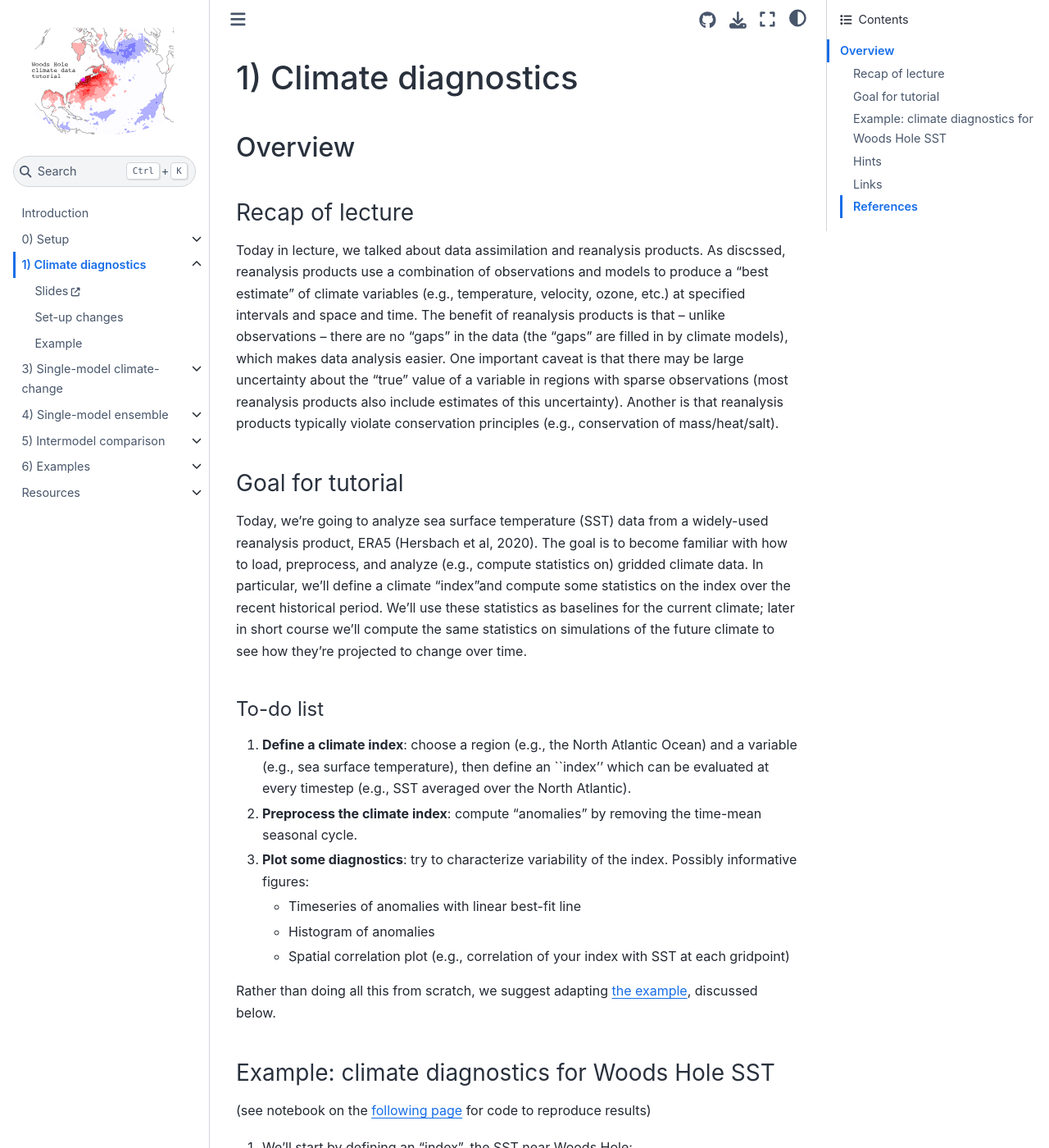
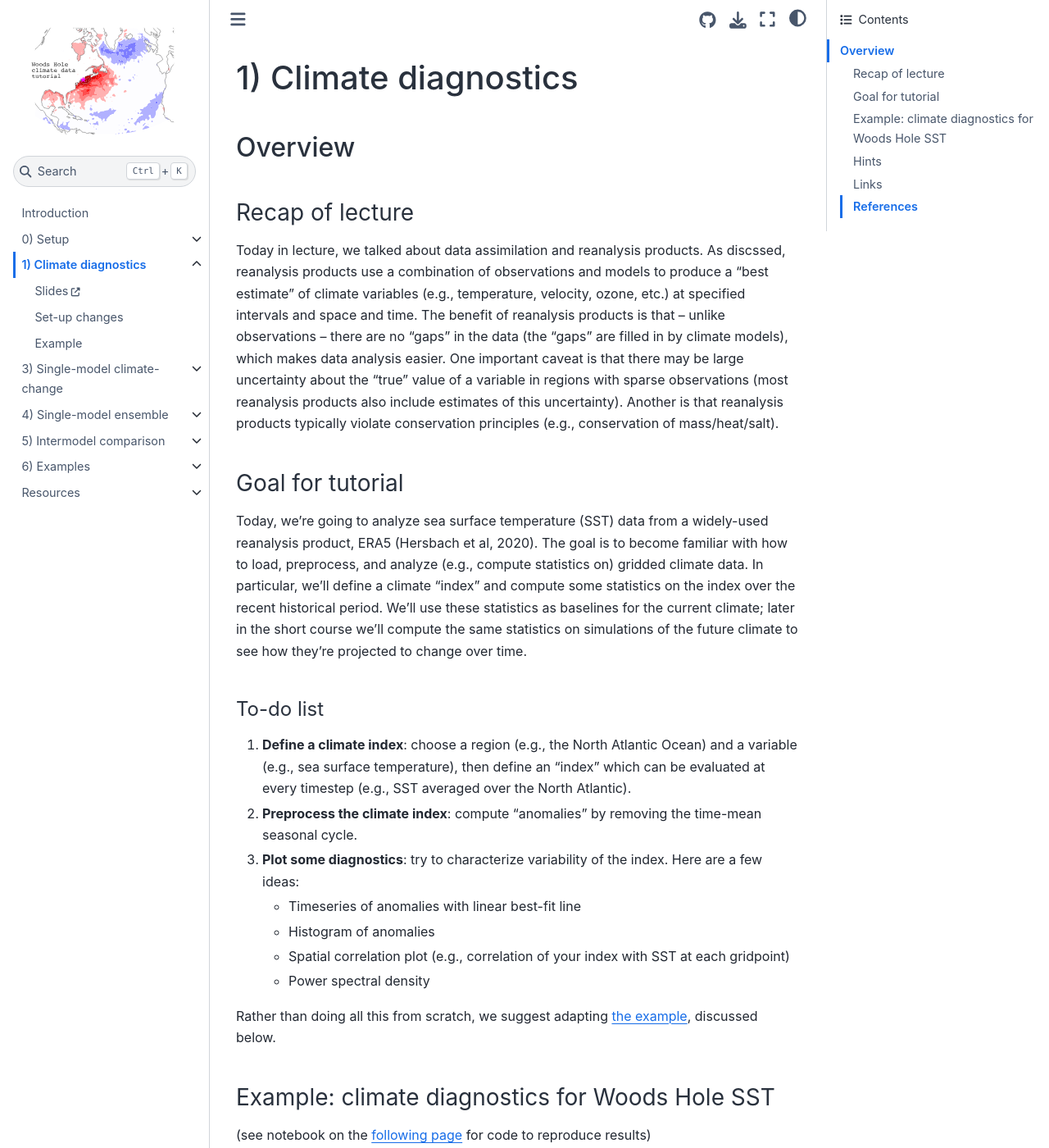
Before and after one commit to ktcarr/whoi-climate-tutorial_2025, a Jupyter Book: the page built from docs/pages/data_analysis/overview.md, in a window 1280 px wide and 1400 px high. Shown: the whole window at 82% size. Built offline with Jupyter Book 1.0.4 settings and Sphinx 7.4.7 and the Sphinx Book theme 1.1.4, drawn with Linux system fonts in a browser that asks for light colours.

Commit message:
fix typos

```diff
--- a/docs/pages/data_analysis/overview.md
+++ b/docs/pages/data_analysis/overview.md
@@ -6,15 +6,16 @@
 Today in lecture, we talked about data assimilation and reanalysis products. As discssed, reanalysis products use a combination of observations and models to produce a "best estimate" of climate variables (e.g., temperature, velocity, ozone, etc.) at specified intervals and space and time. The benefit of reanalysis products is that -- unlike observations -- there are no "gaps" in the data (the "gaps" are filled in by climate models), which makes data analysis easier. One important caveat is that there may be large uncertainty about the "true" value of a variable in regions with sparse observations (most reanalysis products also include estimates of this uncertainty). Another is that reanalysis products typically violate conservation principles (e.g., conservation of mass/heat/salt).
 
 ### Goal for tutorial
-Today, we're going to analyze sea surface temperature (SST) data from a widely-used reanalysis product, ERA5 (Hersbach et al, 2020). The goal is to become familiar with how to load, preprocess, and analyze (e.g., compute statistics on) gridded climate data. In particular, we'll define a climate "index"and compute some statistics on the index over the recent historical period. We'll use these statistics as baselines for the current climate; later in short course we'll compute the same statistics on simulations of the future climate to see how they're projected to change over time.
+Today, we're going to analyze sea surface temperature (SST) data from a widely-used reanalysis product, ERA5 (Hersbach et al, 2020). The goal is to become familiar with how to load, preprocess, and analyze (e.g., compute statistics on) gridded climate data. In particular, we'll define a climate "index" and compute some statistics on the index over the recent historical period. We'll use these statistics as baselines for the current climate; later in the short course we'll compute the same statistics on simulations of the future climate to see how they're projected to change over time.
 
 #### To-do list
-1. **Define a climate index**: choose a region (e.g., the North Atlantic Ocean) and a variable (e.g., sea surface temperature), then define an ``index'' which can be evaluated at every timestep (e.g., SST averaged over the North Atlantic).
+1. **Define a climate index**: choose a region (e.g., the North Atlantic Ocean) and a variable (e.g., sea surface temperature), then define an "index" which can be evaluated at every timestep (e.g., SST averaged over the North Atlantic).
 2. **Preprocess the climate index**: compute "anomalies" by removing the time-mean seasonal cycle.
-3. **Plot some diagnostics**: try to characterize variability of the index. Possibly informative figures:
+3. **Plot some diagnostics**: try to characterize variability of the index. Here are a few ideas:
     * Timeseries of anomalies with linear best-fit line
     * Histogram of anomalies
     * Spatial correlation plot (e.g., correlation of your index with SST at each gridpoint)
+    * Power spectral density
 
 Rather than doing all this from scratch, we suggest adapting [the example](./example.ipynb), discussed below.
 
```
